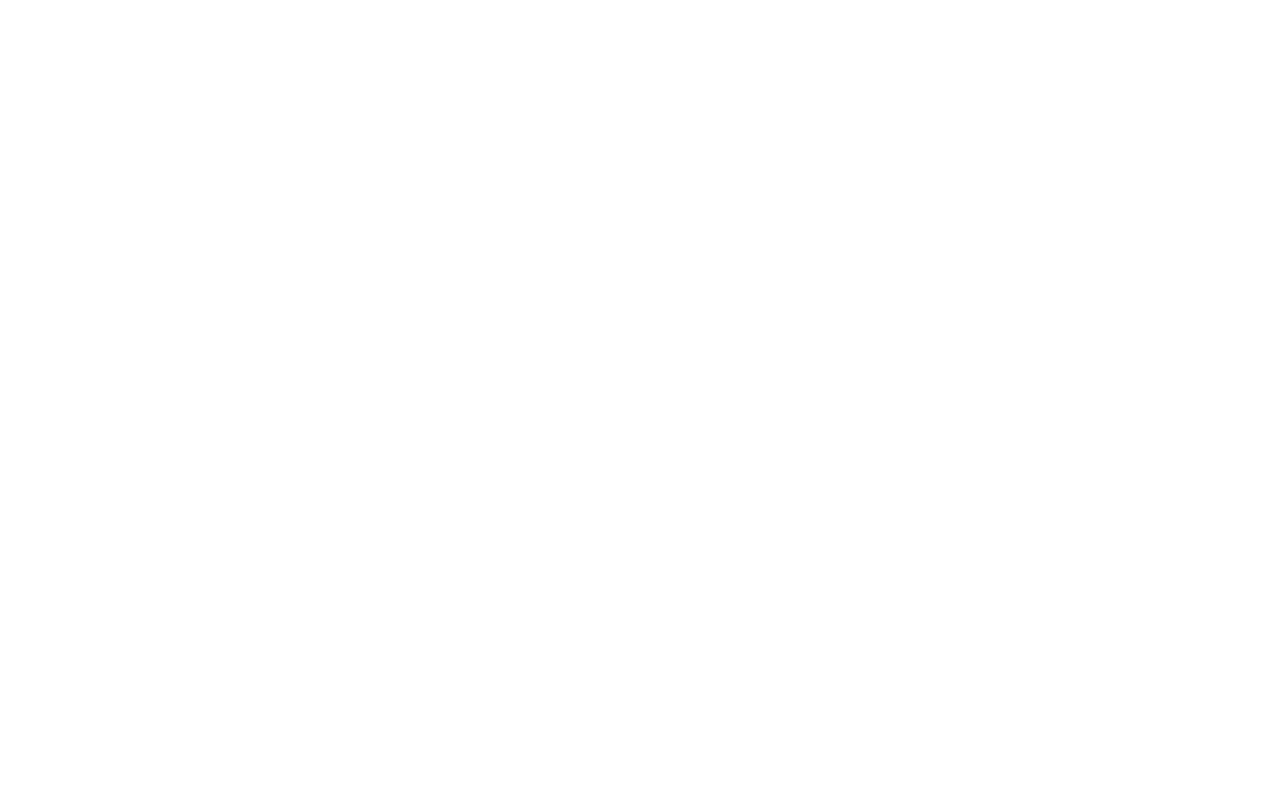
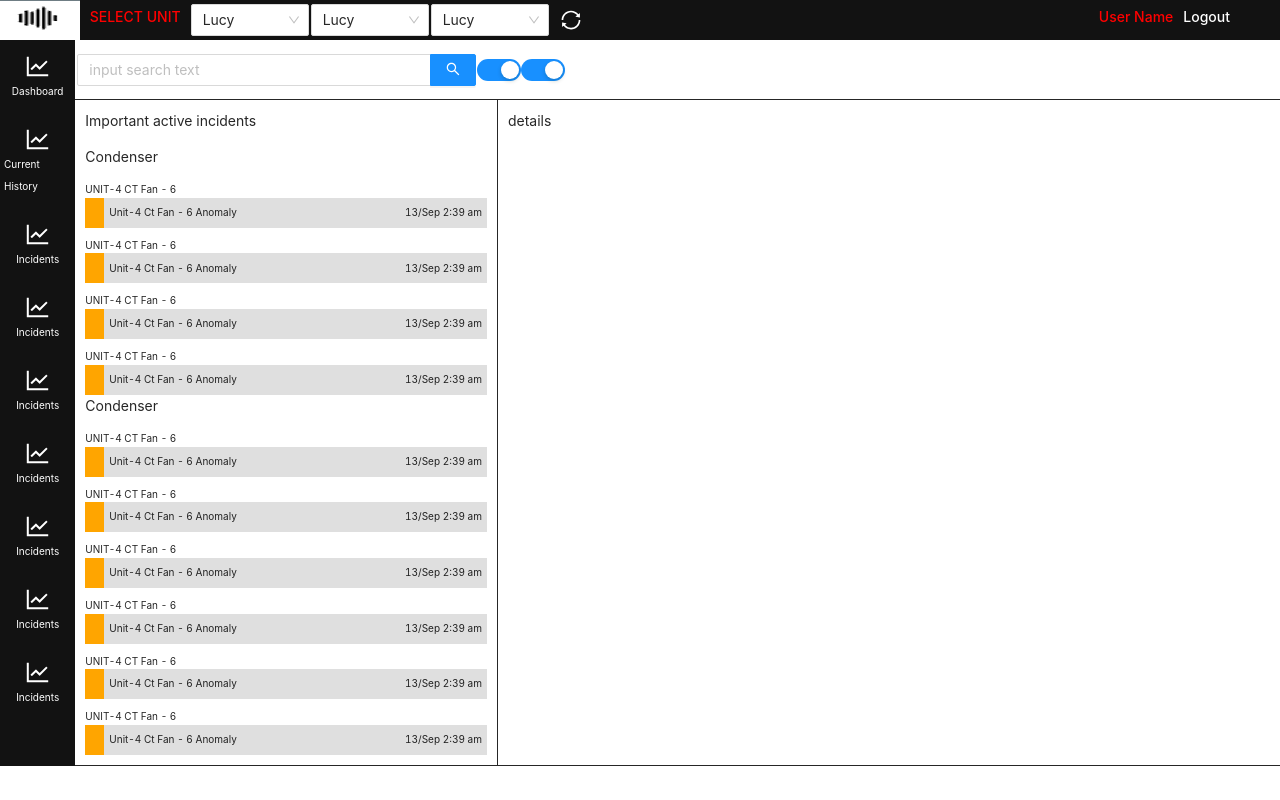
Before and after one commit to princerai162/proarc, a React (Create React App) app: page /incidents in a window 1280 px wide. Before the commit this address had no page. Built offline with nearby package versions, Linux system fonts and the light colour scheme.

Commit message:
incidents layout prepared + unit list added

```diff
--- a/src/App.js
+++ b/src/App.js
@@ -8,6 +8,7 @@
 import { useNavigate } from "react-router-dom";
 import MainLayout from "./containers/MainLayout";
 import Profile from "./pages/profile/Profile";
+import Incidents from "./pages/incidents/Incidents";
 
 function App() {
   const navigate = useNavigate();
@@ -33,6 +34,7 @@
         <Route path="/login" element={<Login />} />
         <Route element={<MainLayout />}>
           <Route path="/dashboard" element={<Dashboard />} />
+          <Route path="/incidents" element={<Incidents />} />
           <Route path="/profile" element={<Profile />} />
         </Route>
       </Routes>
--- a/src/components/sidebar/Sidebar.js
+++ b/src/components/sidebar/Sidebar.js
@@ -1,6 +1,7 @@
 import { HomeFilled, HomeOutlined, LineChartOutlined } from "@ant-design/icons";
 import { Typography } from "antd";
 import React from "react";
+import { Link } from "react-router-dom";
 import "./sidebar.css";
 const { Text } = Typography;
 
@@ -9,67 +10,65 @@
     <div className="sidebar-container">
       <span className="menu-item">
         <LineChartOutlined className="menu-icon" />
-        <Text className="menu-text">Dashboard</Text>
-      </span>
-
-      <span className="menu-item">
-        <HomeFilled className="menu-icon" />
-        <Text className="menu-text">Unit Home</Text>
+        <Link to={"/dashboard"}>
+          <Text className="menu-text">Dashboard</Text>
+        </Link>
       </span>
 
       <span className="menu-item">
         <LineChartOutlined className="menu-icon" />
-        <Text className="menu-text">Data Link</Text>
+        <Link to={"/current-history"}>
+          <Text className="menu-text">Current History</Text>
+        </Link>
       </span>
 
       <span className="menu-item">
         <LineChartOutlined className="menu-icon" />
-        <Text className="menu-text">Current History</Text>
+        <Link to={"/incidents"}>
+          <Text className="menu-text">Incidents</Text>
+        </Link>
       </span>
 
       <span className="menu-item">
         <LineChartOutlined className="menu-icon" />
-        <Text className="menu-text">Dashboard</Text>
+        <Link to={"/incidents"}>
+          <Text className="menu-text">Incidents</Text>
+        </Link>
       </span>
 
       <span className="menu-item">
         <LineChartOutlined className="menu-icon" />
-        <Text className="menu-text">Dashboard</Text>
+        <Link to={"/incidents"}>
+          <Text className="menu-text">Incidents</Text>
+        </Link>
       </span>
 
       <span className="menu-item">
         <LineChartOutlined className="menu-icon" />
-        <Text className="menu-text">Dashboard</Text>
+        <Link to={"/incidents"}>
+          <Text className="menu-text">Incidents</Text>
+        </Link>
       </span>
 
       <span className="menu-item">
         <LineChartOutlined className="menu-icon" />
-        <Text className="menu-text">Dashboard</Text>
+        <Link to={"/incidents"}>
+          <Text className="menu-text">Incidents</Text>
+        </Link>
       </span>
 
       <span className="menu-item">
         <LineChartOutlined className="menu-icon" />
-        <Text className="menu-text">Dashboard</Text>
+        <Link to={"/incidents"}>
+          <Text className="menu-text">Incidents</Text>
+        </Link>
       </span>
 
       <span className="menu-item">
         <LineChartOutlined className="menu-icon" />
-        <Text className="menu-text">Dashboard</Text>
-      </span>
-
-      <span className="menu-item">
-        <LineChartOutlined className="menu-icon" />
-        <Text className="menu-text">Dashboard</Text>
-      </span>
-
-      <span className="menu-item">
-        <LineChartOutlined className="menu-icon" />
-        <Text className="menu-text">Dashboard</Text>
-      </span>
-
-      <span className="menu-item">
-        <LineChartOutlined className="menu-icon" />
-        <Text className="menu-text">Dashboard</Text>
+        <Link to={"/incidents"}>
+          <Text className="menu-text">Incidents</Text>
+        </Link>
       </span>
     </div>
   );
--- /dev/null
+++ b/src/pages/incidents/Incidents.jsx
@@ -0,0 +1,143 @@
+import React from "react";
+import "./styles.css";
+import { Input, Switch, Typography } from "antd";
+import useWindowDimensions from "../../hooks/useWindowDimensions";
+const { Search } = Input;
+const { Text } = Typography;
+
+const Incidents = () => {
+  const { height } = useWindowDimensions();
+  const onSearch = (value) => console.log(value);
+  const onChange = (checked) => {
+    console.log(`switch to ${checked}`);
+  };
+  return (
+    <div className="incident-container">
+      <div className="incident-header">
+        <Search
+          style={{ width: 400 }}
+          placeholder="input search text"
+          onSearch={onSearch}
+          enterButton
+        />
+        <Switch defaultChecked onChange={onChange} />
+        <Switch defaultChecked onChange={onChange} />
+      </div>
+      <div className="incident-content">
+        <div className="unit-list" style={{ maxHeight: height }}>
+          <p>Important active incidents</p>
+          <p>Condenser</p>
+          <div className="list-item-container">
+            <Text>UNIT-4 CT Fan - 6</Text>
+            <div className="list-item">
+              <div className="label"></div>
+              <div className="item-container">
+                <Text>Unit-4 Ct Fan - 6 Anomaly</Text>
+                <Text>13/Sep 2:39 am</Text>
+              </div>
+            </div>
+          </div>
+          <div className="list-item-container">
+            <Text>UNIT-4 CT Fan - 6</Text>
+            <div className="list-item">
+              <div className="label"></div>
+              <div className="item-container">
+                <Text>Unit-4 Ct Fan - 6 Anomaly</Text>
+                <Text>13/Sep 2:39 am</Text>
+              </div>
+            </div>
+          </div>
+          <div className="list-item-container">
+            <Text>UNIT-4 CT Fan - 6</Text>
+            <div className="list-item">
+              <div className="label"></div>
+              <div className="item-container">
+                <Text>Unit-4 Ct Fan - 6 Anomaly</Text>
+                <Text>13/Sep 2:39 am</Text>
+              </div>
+            </div>
+          </div>
+          <div className="list-item-container">
+            <Text>UNIT-4 CT Fan - 6</Text>
+            <div className="list-item">
+              <div className="label"></div>
+              <div className="item-container">
+                <Text>Unit-4 Ct Fan - 6 Anomaly</Text>
+                <Text>13/Sep 2:39 am</Text>
+              </div>
+            </div>
+          </div>
+
+          <p>Condenser</p>
+          <div className="list-item-container">
+            <Text>UNIT-4 CT Fan - 6</Text>
+            <div className="list-item">
+              <div className="label"></div>
+              <div className="item-container">
+                <Text>Unit-4 Ct Fan - 6 Anomaly</Text>
+                <Text>13/Sep 2:39 am</Text>
+              </div>
+            </div>
+          </div>
+          <div className="list-item-container">
+            <Text>UNIT-4 CT Fan - 6</Text>
+            <div className="list-item">
+              <div className="label"></div>
+              <div className="item-container">
+                <Text>Unit-4 Ct Fan - 6 Anomaly</Text>
+                <Text>13/Sep 2:39 am</Text>
+              </div>
+            </div>
+          </div>
+          <div className="list-item-container">
+            <Text>UNIT-4 CT Fan - 6</Text>
+            <div className="list-item">
+              <div className="label"></div>
+              <div className="item-container">
+                <Text>Unit-4 Ct Fan - 6 Anomaly</Text>
+                <Text>13/Sep 2:39 am</Text>
+              </div>
+            </div>
+          </div>
+          <div className="list-item-container">
+            <Text>UNIT-4 CT Fan - 6</Text>
+            <div className="list-item">
+              <div className="label"></div>
+              <div className="item-container">
+                <Text>Unit-4 Ct Fan - 6 Anomaly</Text>
+                <Text>13/Sep 2:39 am</Text>
+              </div>
+            </div>
+          </div>
+
+          <div className="list-item-container">
+            <Text>UNIT-4 CT Fan - 6</Text>
+            <div className="list-item">
+              <div className="label"></div>
+              <div className="item-container">
+                <Text>Unit-4 Ct Fan - 6 Anomaly</Text>
+                <Text>13/Sep 2:39 am</Text>
+              </div>
+            </div>
+          </div>
+          <div className="list-item-container">
+            <Text>UNIT-4 CT Fan - 6</Text>
+            <div className="list-item">
+              <div className="label"></div>
+              <div className="item-container">
+                <Text>Unit-4 Ct Fan - 6 Anomaly</Text>
+                <Text>13/Sep 2:39 am</Text>
+              </div>
+            </div>
+          </div>
+        </div>
+
+        <div className="unit-details">
+          <p>details </p>
+        </div>
+      </div>
+    </div>
+  );
+};
+
+export default Incidents;
--- /dev/null
+++ b/src/pages/incidents/styles.css
@@ -0,0 +1,72 @@
+.incident-container {
+  height: auto;
+  width: 100%;
+  background-color: #fff;
+}
+
+.incident-header {
+  display: flex;
+  height: 60px;
+  padding: 2px;
+  align-items: center;
+  border-top-style: none;
+  border-left-style: none;
+  border-right-style: none;
+  border-bottom-style: solid;
+  border-width: 1px;
+}
+
+.incident-content {
+  display: flex;
+  height: auto;
+  width: 100%;
+}
+
+.unit-list {
+  width: 35%;
+  padding: 10px;
+  border-top-style: none;
+  border-left-style: none;
+  border-right-style: none;
+  border-bottom-style: solid;
+  border-width: 1px;
+  overflow-y: scroll;
+}
+
+.unit-details {
+  width: 65%;
+  padding: 10px;
+  border-top-style: none;
+  border-left-style: solid;
+  border-right-style: none;
+  border-bottom-style: solid;
+  border-width: 1px;
+}
+
+.list-item-container {
+  font-size: 10px;
+  margin-top: 10px;
+}
+
+.list-item {
+  display: flex;
+  height: 30px;
+  background-color: #dfdfdf;
+}
+
+.label {
+  background-color: orange;
+  width: 20px;
+}
+
+.item-container {
+  display: flex;
+  width: 100%;
+  justify-content: space-between;
+  align-items: center;
+  padding: 5px;
+}
+
+.list-item :hover {
+  background-color: #17abf0;
+}
```
